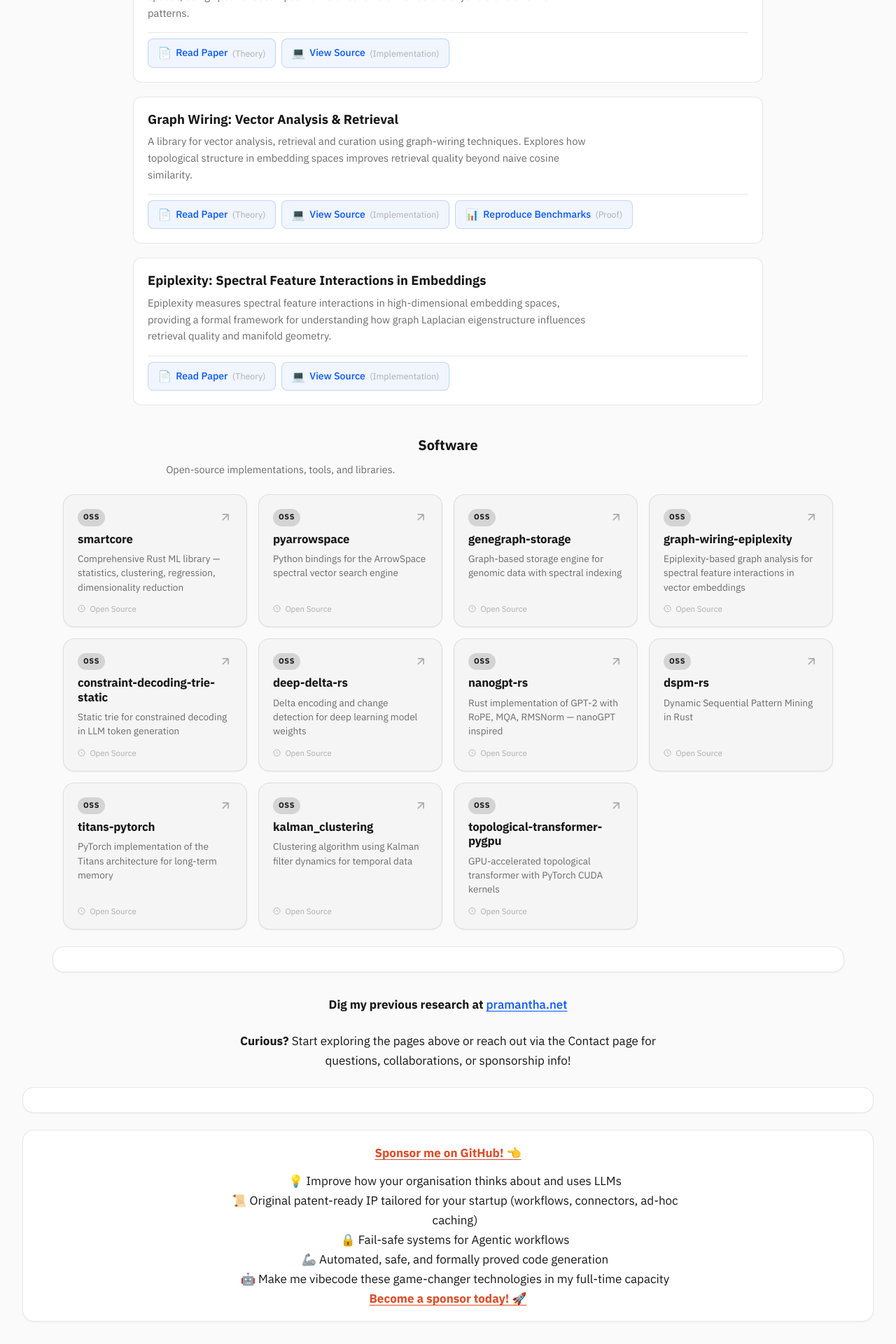
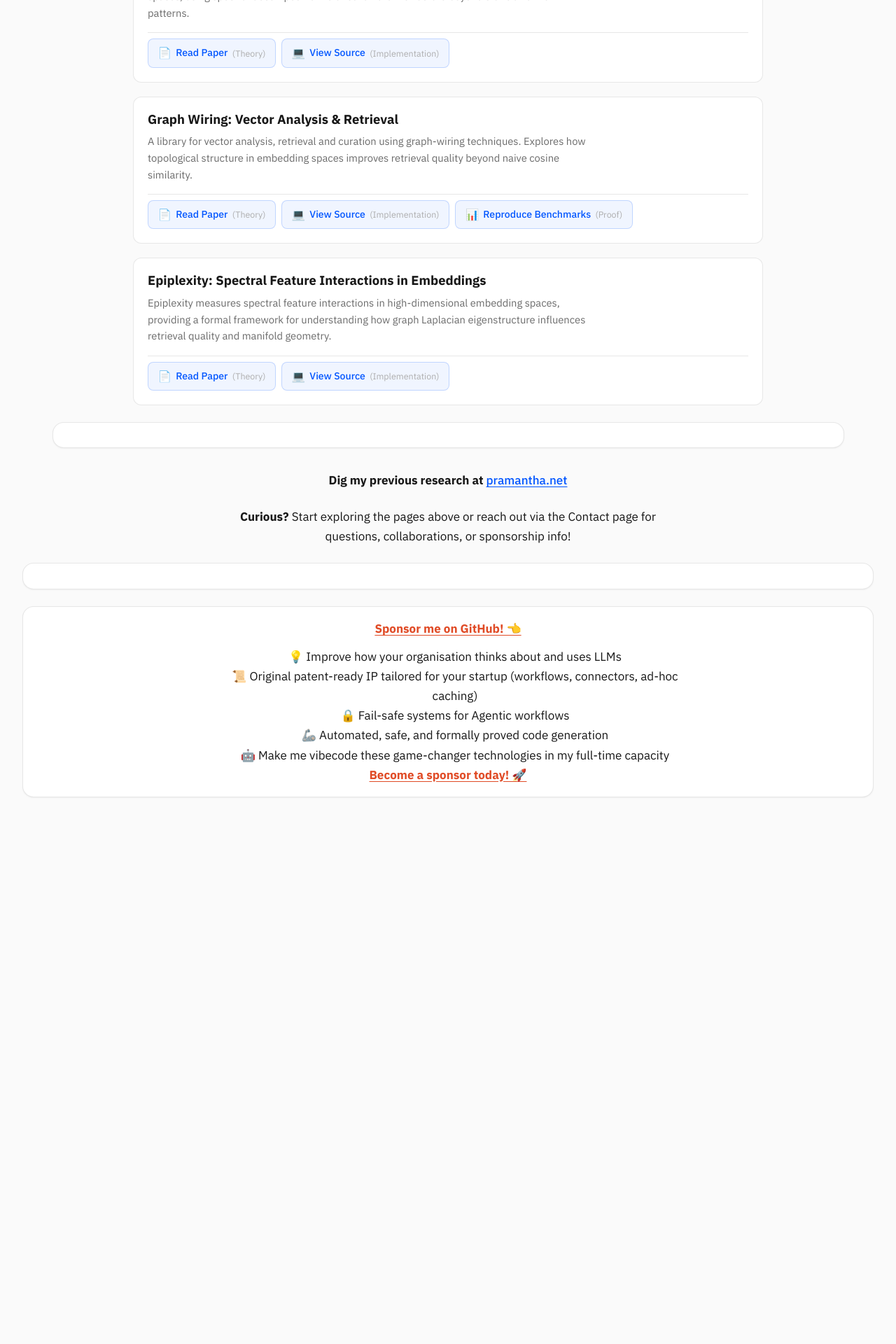
Before and after one commit to Mec-iS/staticwebpage, a Jekyll site: the page built from index.md, in a window 1280 px wide. Shown: the part 1828-3748 px from the top of the page at 70% size. Built offline with Jekyll 4.4.1, drawn with Linux system fonts in a browser that asks for light colours; after the commit the page ends 2999 px from its top, so only the background shows below that.

Commit message:
Remove homepage Software section (now lives on tuned-org-uk.github.io Research page)

```diff
--- a/_includes/repo-card.html
+++ /dev/null
@@ -1,14 +0,0 @@
-<a href="{{ include.url }}" class="research-card repo-card" role="listitem" target="_blank" rel="noopener noreferrer">
-  <div class="card-top">
-    <span class="card-badge">{{ include.badge | default: 'OSS' }}</span>
-    <svg class="card-arrow" viewBox="0 0 24 24" fill="none" stroke="currentColor" stroke-width="2"><path d="M7 17L17 7M17 7H7M17 7v10"/></svg>
-  </div>
-  <div class="card-title">{{ include.name }}</div>
-  {% if include.description %}
-  <div class="card-desc">{{ include.description }}</div>
-  {% endif %}
-  <div class="card-meta">
-    <svg width="11" height="11" viewBox="0 0 24 24" fill="none" stroke="currentColor" stroke-width="2"><circle cx="12" cy="12" r="10"/><path d="M12 8v4l3 3"/></svg>
-    Open Source
-  </div>
-</a>
--- a/index.md
+++ b/index.md
@@ -98,35 +98,6 @@ layout: default
   gap: 1.25rem;
 }
 
-.software-section {
-  margin: 2.5rem auto 0;
-  max-width: 1100px;
-}
-
-.software-section-header {
-  text-align: center;
-  margin-bottom: 1.5rem;
-}
-
-.software-section-header h2 {
-  font-size: 1.25rem;
-  font-weight: 700;
-  color: var(--color-text);
-  margin: 0;
-}
-
-.software-section-header p {
-  font-size: 0.9rem;
-  color: var(--color-text-muted);
-  margin: 0.4rem 0 0;
-}
-
-.software-grid {
-  display: grid;
-  grid-template-columns: repeat(auto-fill, minmax(min(240px, 100%), 1fr));
-  gap: 1rem;
-}
-
 .home-footer-links {
   margin: 2rem auto 0;
   max-width: 600px;
@@ -140,7 +111,6 @@ layout: default
 @media (max-width: 500px) {
   body { padding: 2rem 1rem; }
   .research-card { padding: 1rem; }
-  .software-grid { gap: 0.75rem; }
 }
 @media (prefers-reduced-motion: reduce) {
   *, *::before, *::after {
@@ -410,80 +380,6 @@ layout: default
   </div>
 </section>
 
-<section class="software-section" aria-labelledby="software-title">
-  <div class="software-section-header">
-    <h2 id="software-title">Software</h2>
-    <p>Open-source implementations, tools, and libraries.</p>
-  </div>
-
-  <div class="software-grid" role="list">
-    {% include repo-card.html
-      url="https://github.com/smartcorelib/smartcore"
-      name="smartcore"
-      description="Comprehensive Rust ML library — statistics, clustering, regression, dimensionality reduction"
-    %}
-
-    {% include repo-card.html
-      url="https://github.com/tuned-org-uk/pyarrowspace"
-      name="pyarrowspace"
-      description="Python bindings for the ArrowSpace spectral vector search engine"
-    %}
-
-    {% include repo-card.html
-      url="https://github.com/tuned-org-uk/genegraph-storage"
-      name="genegraph-storage"
-      description="Graph-based storage engine for genomic data with spectral indexing"
-    %}
-
-    {% include repo-card.html
-      url="https://github.com/tuned-org-uk/graph-wiring-epiplexity"
-      name="graph-wiring-epiplexity"
-      description="Epiplexity-based graph analysis for spectral feature interactions in vector embeddings"
-    %}
-
-    {% include repo-card.html
-      url="https://github.com/tuned-org-uk/constraint-decoding-trie-static"
-      name="constraint-decoding-trie-static"
-      description="Static trie for constrained decoding in LLM token generation"
-    %}
-
-    {% include repo-card.html
-      url="https://github.com/tuned-org-uk/deep-delta-rs"
-      name="deep-delta-rs"
-      description="Delta encoding and change detection for deep learning model weights"
-    %}
-
-    {% include repo-card.html
-      url="https://github.com/tuned-org-uk/nanogpt-rs"
-      name="nanogpt-rs"
-      description="Rust implementation of GPT-2 with RoPE, MQA, RMSNorm — nanoGPT inspired"
-    %}
-
-    {% include repo-card.html
-      url="https://github.com/tuned-org-uk/dspm-rs"
-      name="dspm-rs"
-      description="Dynamic Sequential Pattern Mining in Rust"
-    %}
-
-    {% include repo-card.html
-      url="https://github.com/tuned-org-uk/titans-pytorch"
-      name="titans-pytorch"
-      description="PyTorch implementation of the Titans architecture for long-term memory"
-    %}
-
-    {% include repo-card.html
-      url="https://github.com/tuned-org-uk/kalman_clustering"
-      name="kalman_clustering"
-      description="Clustering algorithm using Kalman filter dynamics for temporal data"
-    %}
-
-    {% include repo-card.html
-      url="https://github.com/tuned-org-uk/topological-transformer-pygpu"
-      name="topological-transformer-pygpu"
-      description="GPU-accelerated topological transformer with PyTorch CUDA kernels"
-    %}
-  </div>
-</section>
 
 <div class="intermission"></div>
 
```
